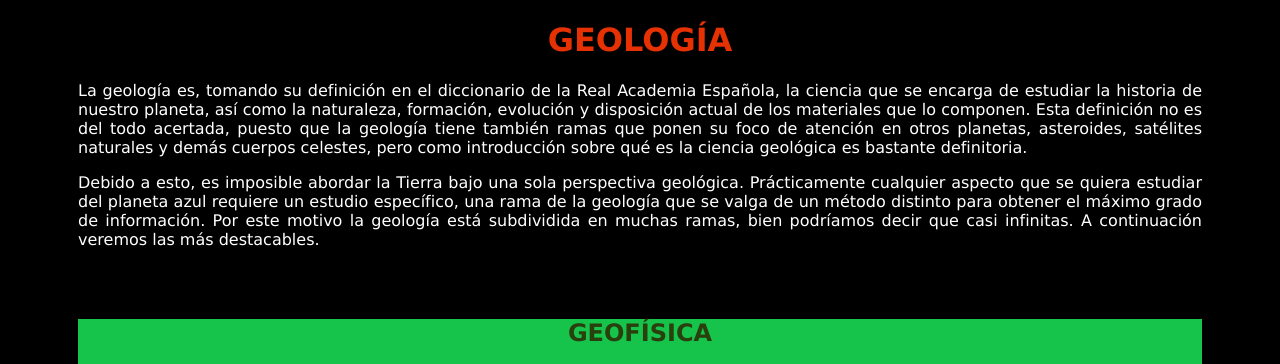
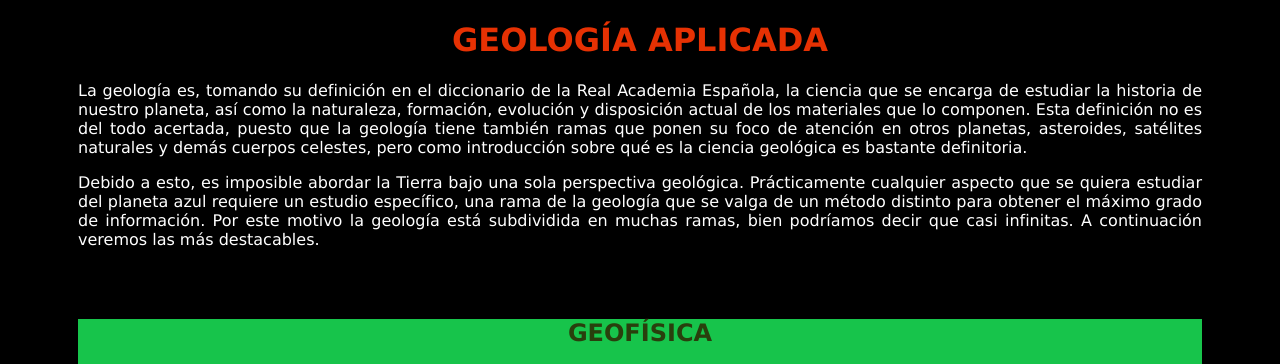
Before and after one commit to gabmenj12/TareaRepo, a plain HTML site: page index.html in a window 1280 px wide. Shown: the top 364 px of the page. Drawn offline with Linux system fonts and the light colour scheme.

Commit message:
Modificacion1
Geología a Geología aplicada

```diff
--- a/index.html
+++ b/index.html
@@ -9,7 +9,7 @@
 </head>
 <body>
 <div class="geologia">
-    <h1>GEOLOGÍA</h1>
+    <h1>GEOLOGÍA APLICADA</h1>
     <p>La geología es, tomando su definición en el diccionario de la Real Academia Española, la ciencia que se encarga
         de estudiar la historia de nuestro planeta, así como la naturaleza, formación, evolución y disposición actual
         de los materiales que lo componen. Esta definición no es del todo acertada, puesto que la geología tiene
```
